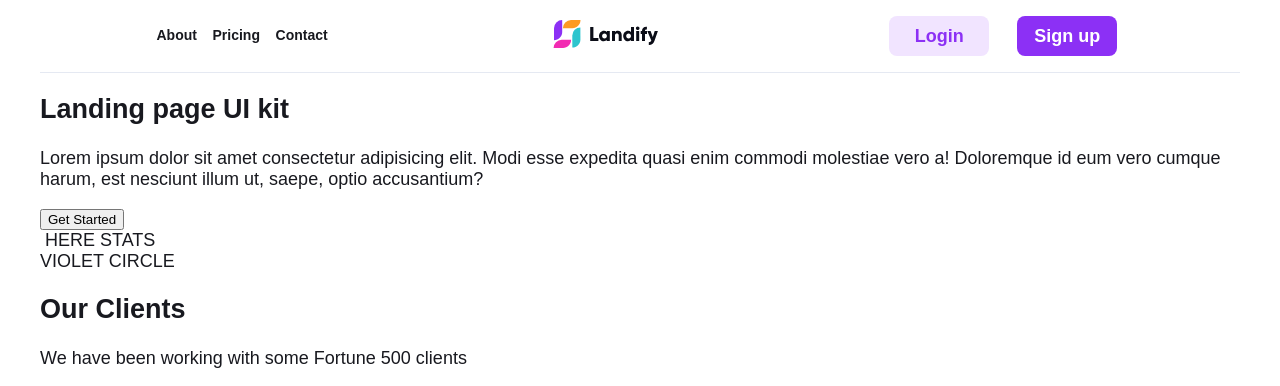
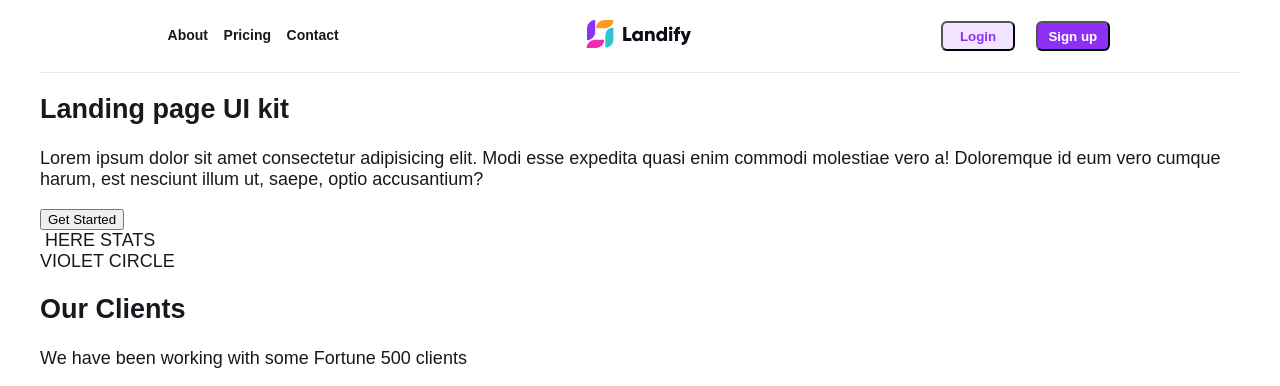
Before and after one commit to CrispthoAlex/koombea-frontend-test, a PHP site: page / in a window 1280 px wide. Shown: the top 386 px of the page. Run offline with PHP 8.4, Linux system fonts and the light colour scheme.

Commit message:
links and buttons were updated

```diff
--- a/css/styles.css
+++ b/css/styles.css
@@ -57,9 +57,16 @@ body {
   max-width: 1200px;
 }
 
+/* Don't show link behavior*/
+a:visited, a:link {
+  text-decoration: none;
+  color: currentColor;
+}
+
 /* Don't show border when click */
 button:focus {
   outline: none;
+  border: none;
 }
 
 /**
@@ -79,6 +86,7 @@ SCSS and BEM structure were used on this project
     height: 5em;
     color: #F4F5F7;
     background-color: #8C30F5;
+    border-bottom: 0.2em solid #E5E9F2;
   }
 }
 @media only screen and (min-width: 770px) {
@@ -215,7 +223,7 @@ SCSS and BEM structure were used on this project
   .navigate--opened {
     flex-flow: row wrap;
     justify-content: center;
-    top: 4.5em;
+    top: 4.4em;
     width: 100%;
     background-color: #8C30F5;
     transition: 0.7s;
@@ -264,6 +272,8 @@ SCSS and BEM structure were used on this project
   flex-flow: row;
   align-items: center;
   justify-content: center;
+  font-size: 0.778em;
+  font-weight: 700;
 }
 .account-buttons__login, .account-buttons__sign-up {
   display: flex;
@@ -277,7 +287,6 @@ SCSS and BEM structure were used on this project
 }
 @media only screen and (max-width: 768px) {
   .account-buttons__login, .account-buttons__sign-up {
-    font-weight: 700;
     margin: 0.3em 0.778em;
     height: 1.8em;
   }
--- a/home.html
+++ b/home.html
@@ -27,13 +27,13 @@
                 <div class="navigate js-navigate">
                     <ul class="navigate-list">
                         <li class="navigate-list__item navigate-list__item--hover">
-                            About
+                            <a href="#about">About</a>
                         </li>
                         <li class="navigate-list__item navigate-list__item--hover">
-                            Pricing
+                            <a href="#pricing">Pricing</a>
                         </li>
                         <li class="navigate-list__item navigate-list__item--hover">
-                            Contact
+                            <a href="#contact">Contact</a>
                         </li>
                     </ul>
                 </div>
@@ -43,12 +43,12 @@
                     </a>
                 </div>
                 <div class="account-buttons">
-                    <div class="account-buttons__login">
+                    <button class="account-buttons__login">
                         <p>Login</p>
-                    </div>
-                    <div class="account-buttons__sign-up">
+                    </button>
+                    <button class="account-buttons__sign-up">
                         <p>Sign up</p>
-                    </div>
+                    </button>
                 </div>
             </div>
         </header>
--- a/scss/components/_general.scss
+++ b/scss/components/_general.scss
@@ -54,7 +54,13 @@ body {
 .main-header, .main-content, .main-footer {
     max-width:1200px;
 }
+/* Don't show link behavior*/
+a:visited, a:link {
+    text-decoration: none;
+    color:currentColor;
+}
 /* Don't show border when click */
 button:focus {
     outline: none;
+    border:none;
 }
--- a/scss/components/_header.scss
+++ b/scss/components/_header.scss
@@ -14,6 +14,7 @@ SCSS and BEM structure were used on this project
         height: 5em;
         color: $gray100;
         background-color: $purple;
+        border-bottom: .2em solid #E5E9F2;
     }
     @include responsive-page(mdtop) {
         justify-content: space-around;
@@ -141,7 +142,7 @@ SCSS and BEM structure were used on this project
         &--opened {
             flex-flow: row wrap;
             justify-content: center;
-            top: 4.5em;
+            top: 4.4em;
             width: 100%;
             background-color: $purple;
             transition: .7s;
@@ -183,6 +184,8 @@ SCSS and BEM structure were used on this project
     flex-flow: row;
     align-items: center;
     justify-content: center;
+    font-size:.778em;
+    font-weight: 700;
     &__login, &__sign-up {
         display: flex;
         align-items: center;
@@ -192,11 +195,7 @@ SCSS and BEM structure were used on this project
         width: 5.556em;
         height: 2.222em;
         font-weight: 700;
-        // p {
-        //     margin:.2em;
-        // }
         @include responsive-page(smd) {
-            font-weight: 700;
             margin:.3em .778em;
             height: 1.8em;
         }
```
